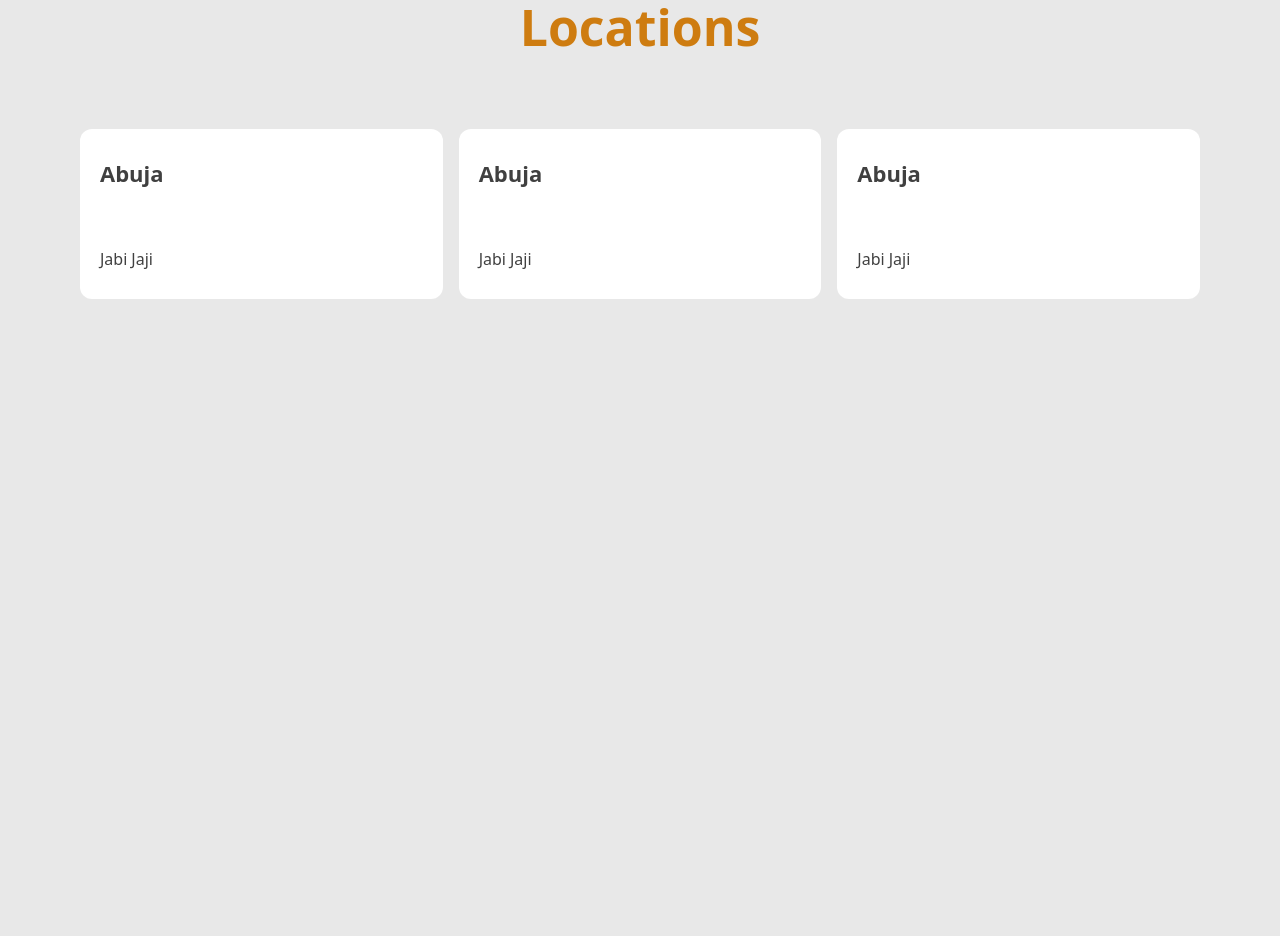
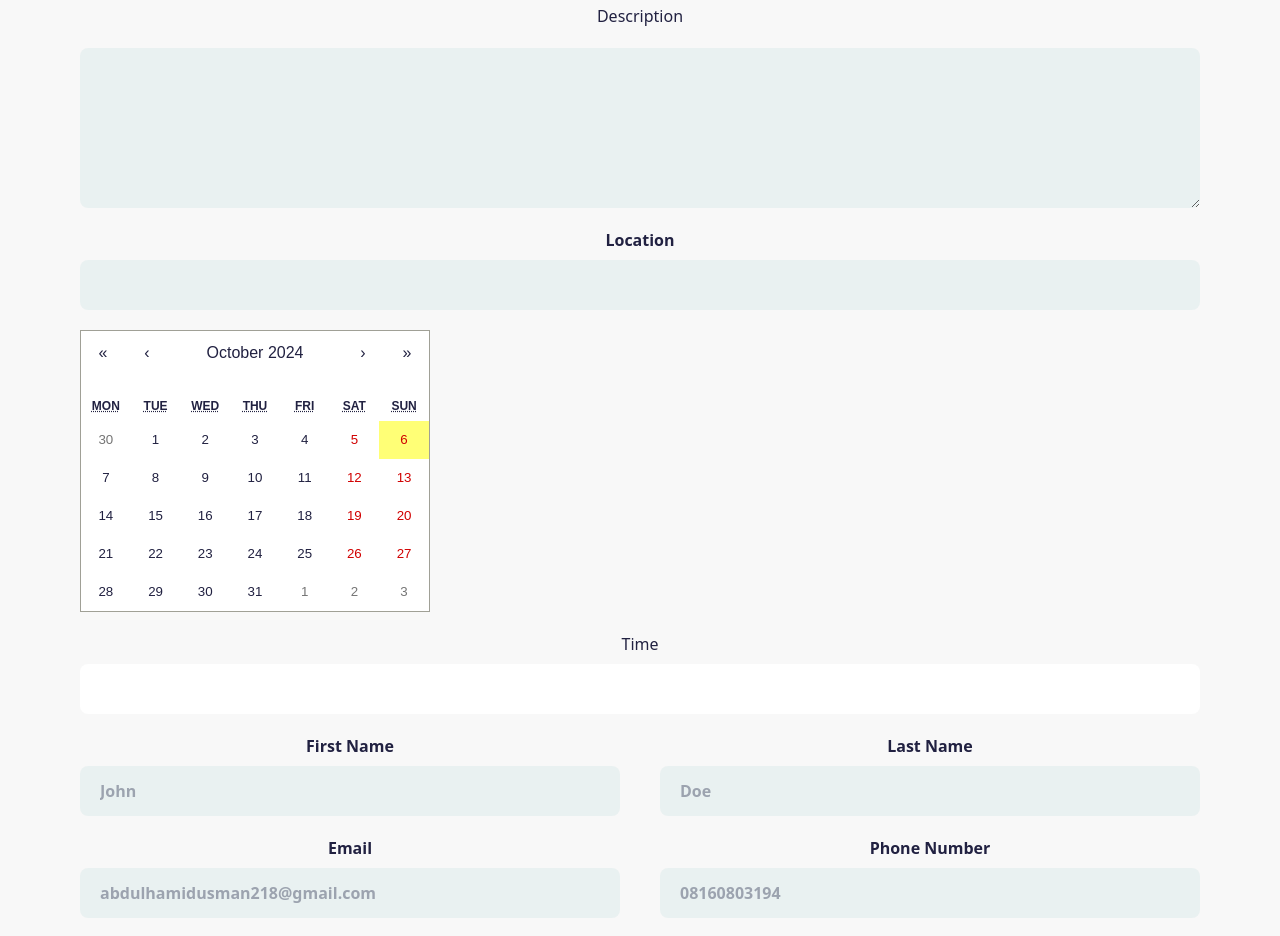
Before and after one commit to Hamidusman/FixIt, a React (Vite) app: page / in a window 1280 px wide. Shown: the part 140-1076 px from the top of the page. Before the commit the page ends 800 px from the top, so only its background shows below. Built offline with nearby package versions, Linux system fonts and the light colour scheme.

Commit message:
Form field (partial)

```diff
--- a/package.json
+++ b/package.json
@@ -14,6 +14,7 @@
     "@fortawesome/react-fontawesome": "^0.2.2",
     "framer-motion": "^11.11.1",
     "react": "^18.3.1",
+    "react-calendar": "^5.0.0",
     "react-dom": "^18.3.1",
     "react-headroom": "^3.2.1",
     "react-icons": "^5.3.0"
--- a/src/App.css
+++ b/src/App.css
@@ -3,7 +3,7 @@
 @tailwind utilities;
 
 body{
-  @apply text-gray bg-secondary
+  @apply text-dark bg-secondary
 }
 
 .hero-text{
--- a/src/App.tsx
+++ b/src/App.tsx
@@ -4,11 +4,11 @@ import viteLogo from '/vite.svg'
 import './App.css'
 import Location from './pages/locations'
 import Header from './base-components/header'
+import Form from './pages/form'
 function App() {
   return (
     <>
-      <Header />
-      <Location />
+      <Form />
     </>
   )
 }
--- /dev/null
+++ b/src/pages/form.tsx
@@ -0,0 +1,80 @@
+import { section } from "framer-motion/client"
+import React from "react"
+import Calendar from "react-calendar"
+import 'react-calendar/dist/Calendar.css'
+import { useState } from "react"
+
+
+
+type ValuePiece = Date | null;
+
+type Value = ValuePiece | [ValuePiece, ValuePiece];
+
+const Form = () =>{
+    const [value, onChange] = useState<Value>(new Date());
+
+    return(
+        <section className="mb-20 mx-5 md:mx-20 text-center">
+            <div className="my-10">
+                <h1 className="text-3xl font-bold">Need Help? No worries.</h1>
+                <p className="text-lg">Lorem, ipsum dolor sit amet consectetur.</p>
+            </div>
+
+            <form action="" className="flex flex-col gap-5">
+                <label htmlFor="">Description</label>
+                <textarea className="focus:ring-1 focus:ring-primary focus:outline-none bg-accent_low w-full min-h-40 max-h-40 rounded-lg p-5" name="" id=""></textarea>
+
+                <label htmlFor="" className="font-bold flex flex-col gap-2">
+                    <p>Location</p>
+                    <input type="text" className="focus:ring-1 focus:ring-primary focus:outline-none bg-accent_low w-full h-[50px] rounded-lg hover:text-pr px-5" />
+                </label>
+
+                <label htmlFor="" className="flex flex-col gap-2">
+                    <Calendar />
+                </label>
+
+                <label htmlFor="" className="flex flex-col gap-2">
+                    <p>Time</p>
+                    <input type="text" className="w-full h-[50px] rounded-lg hover:text-pr px-5" />
+                </label>
+
+                <div className="flex font-bold flex-col md:flex-row justify-between gap-5 lg:gap-10">
+                    <label htmlFor="" className="md:w-[50%] flex flex-col gap-2">
+                        <p>First Name</p>
+                        <input type="text" className="focus:ring-1 focus:ring-primary focus:outline-none bg-accent_low h-[50px] rounded-lg hover:text-pr px-5"
+                                    placeholder="John" />
+                    </label>
+
+                    <label htmlFor="" className="md:w-[50%] flex flex-col gap-2">
+                        <p>Last Name</p>
+                        <input type="text" className="focus:ring-1 focus:ring-primary focus:outline-none bg-accent_low w-full h-[50px] rounded-lg hover:text-pr px-5"
+                                    placeholder="Doe"/>
+                    </label>
+
+                </div>
+
+                <div className="flex font-bold flex-col md:flex-row justify-between gap-5 lg:gap-10">
+                    <label htmlFor="" className="md:w-[50%] flex flex-col gap-2">
+                        <p>Email</p>
+                        <input type="email" className="focus:ring-1 focus:ring-primary focus:outline-none bg-accent_low h-[50px] rounded-lg hover:text-pr px-5"
+                                    placeholder="abdulhamidusman218@gmail.com" />
+                    </label>
+
+                    <label htmlFor="" className="md:w-[50%] flex flex-col gap-2">
+                        <p className="">Phone Number</p>
+                        <input type="number" className="focus:ring-1 focus:ring-primary focus:outline-none bg-accent_low w-full h-[50px] rounded-lg hover:text-pr px-5"
+                                    placeholder="08160803194"/>
+                    </label>
+
+                </div>
+
+                <div>
+
+                <button type="submit" className="px-40 py-3 rounded-2xl border bg-primary hover:bg-primary_dark transition duration-400 ease-in-out font-bold text-xl">Submit</button>
+                </div>
+            </form>
+        </section>
+    )
+}
+
+export default Form
--- a/src/pages/locations.tsx
+++ b/src/pages/locations.tsx
@@ -11,9 +11,9 @@ const LocationCard: React.FC<LocationProp> = ({state, regions}) =>{
     return(
         <article className="w-[380px] h-[170px] bg-white px-5 py-7 flex flex-col justify-between
                             rounded-xl ">
-            <h1 className="text-[22px] font-bold">{state}</h1>
+            <h1 className="text-[22px] font-bold text-primary">{state}</h1>
 
-            <ul className="flex gap-1">
+            <ul className="flex text-[18px] gap-1">
                 {regions.map((region, index) =>
                 <li key={index}>{region}</li>
                 )
@@ -44,9 +44,9 @@ const Location = () =>{
     return(
         <section className="md:px-10 lg:px-20 px-5 w-full bg-secondary
                             ">
-            <h1 className='text-[40px] lg:text-[50px] text-center font-bold mt-10 mb-5 lg:mb-16'><span className='text-primary'>Locations</span></h1>
+            <h1 className='text-[40px] lg:text-[50px] text-center font-bold mt-10 mb-5 lg:mb-16'><span className='text-dark'>Locations</span></h1>
 
-            <div className="flex flex-col gap-4 lg:flex-row justify-center items-center">
+            <div className="flex flex-wrap mb-10 gap-4 justify-center items-center">
                 {locations.map((location, index) =>(
                     <LocationCard key={index} state={location.state} regions={location.regions } />
                 ))}
--- a/src/services/services.tsx
+++ b/src/pages/services.tsx
@@ -9,7 +9,7 @@ interface ServiceProp {
 
 const Services: React.FC<ServiceProp> = ({header, description, image}) => {
     return(
-        <div className=' md:even:flex-row-reverse flex flex-col md:flex-row justify-between my-10'>
+        <div className=' md:even:flex-row-reverse flex flex-wrap justify-between my-10'>
             <div className="md:w-[50%] h-full">
                 <Reveal>
 
--- a/tailwind.config.js
+++ b/tailwind.config.js
@@ -5,10 +5,13 @@ export default {
   theme: {
     extend: {
       colors: {
-        primary: '#CE7C10',
-        secondary: '#E8E8E8',
+        primary: '#E68C1A',
+        primary_dark: '#A5640D',
+        secondary: '#f8f8f8',
+        accent: '#008080',
+        accent_low: '#0080800f',
         gray: '#404040',
-        dark: '#101010'
+        dark: '#212141'
 
       }
     },
```
Also changed, not shown: 1 other file (tests, documents, lock files or other folders).
